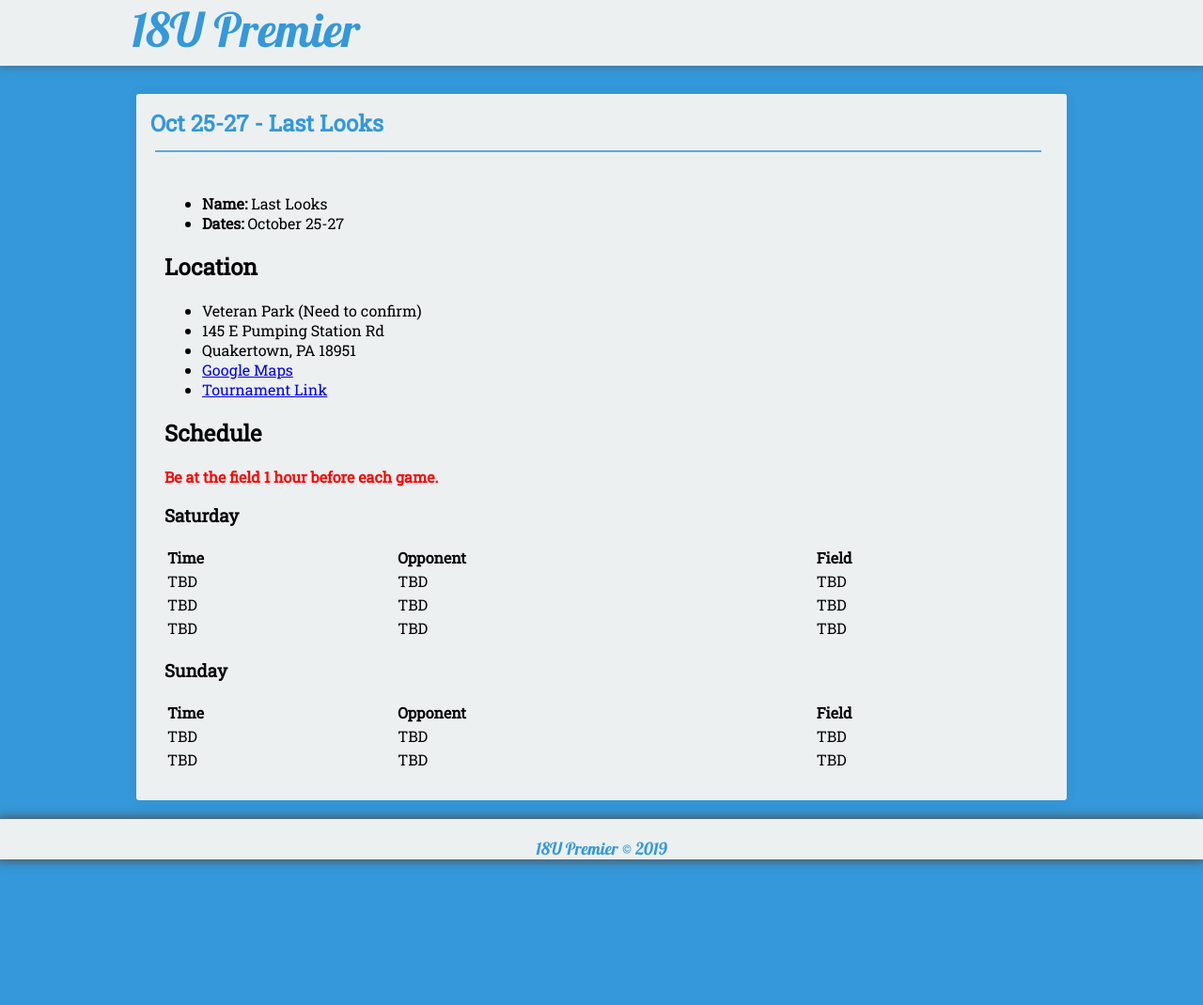
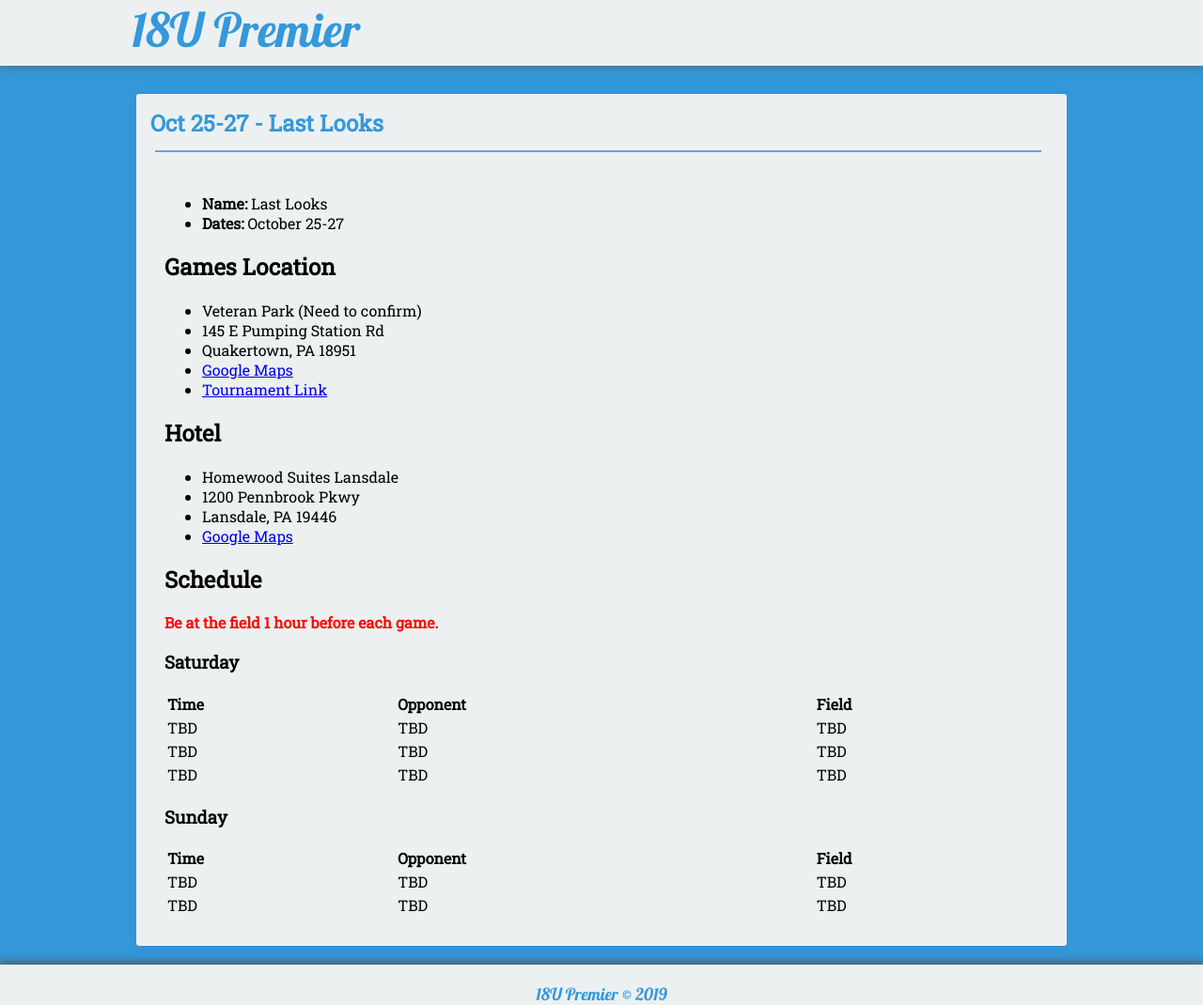
Before and after one commit to seanmerrow/ecf, a Jekyll site: the page built from _posts/2019-07-05-Jul-13-Fusion.md, in a window 1280 px wide. Shown: the whole page at 94% size. Built offline with Jekyll 4.4.1, drawn with Linux system fonts in a browser that asks for light colours; nearby versions of some CDN libraries.

Commit message:
Update 2019-07-05-Jul-13-Fusion.md

```diff
--- a/_posts/2019-07-05-Jul-13-Fusion.md
+++ b/_posts/2019-07-05-Jul-13-Fusion.md
@@ -11,12 +11,18 @@ category:
 * **Name:** Last Looks
 * **Dates:** October 25-27
 
-## Location
+## Games Location
 * Veteran Park (Need to confirm)
 * 145 E Pumping Station Rd
 * Quakertown, PA 18951
 * [Google Maps](https://goo.gl/maps/5dY2CCFzDWK63s9S9)
 * [Tournament Link](https://tntshowcase.com/)
+
+## Hotel
+* Homewood Suites Lansdale
+* 1200 Pennbrook Pkwy
+* Lansdale, PA 19446
+* [Google Maps](https://goo.gl/maps/psMmtqo2SzJWJK2G8)
 
 ## Schedule
 **<span style="color:red">Be at the field 1 hour before each game.</span>**
```
